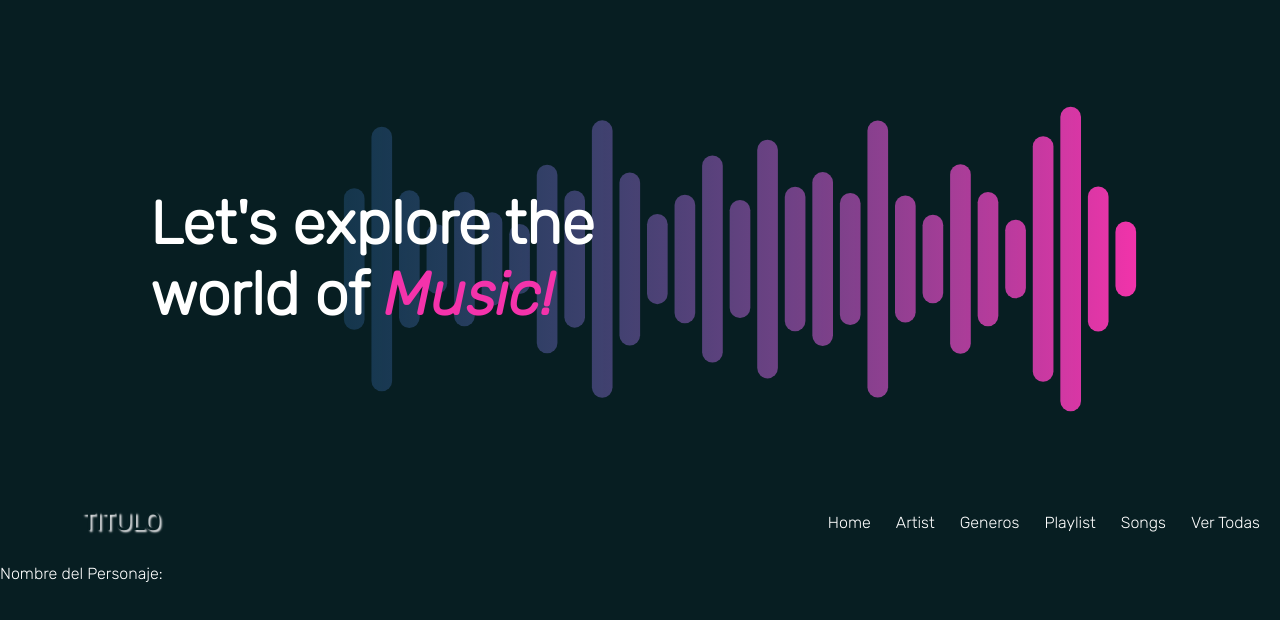
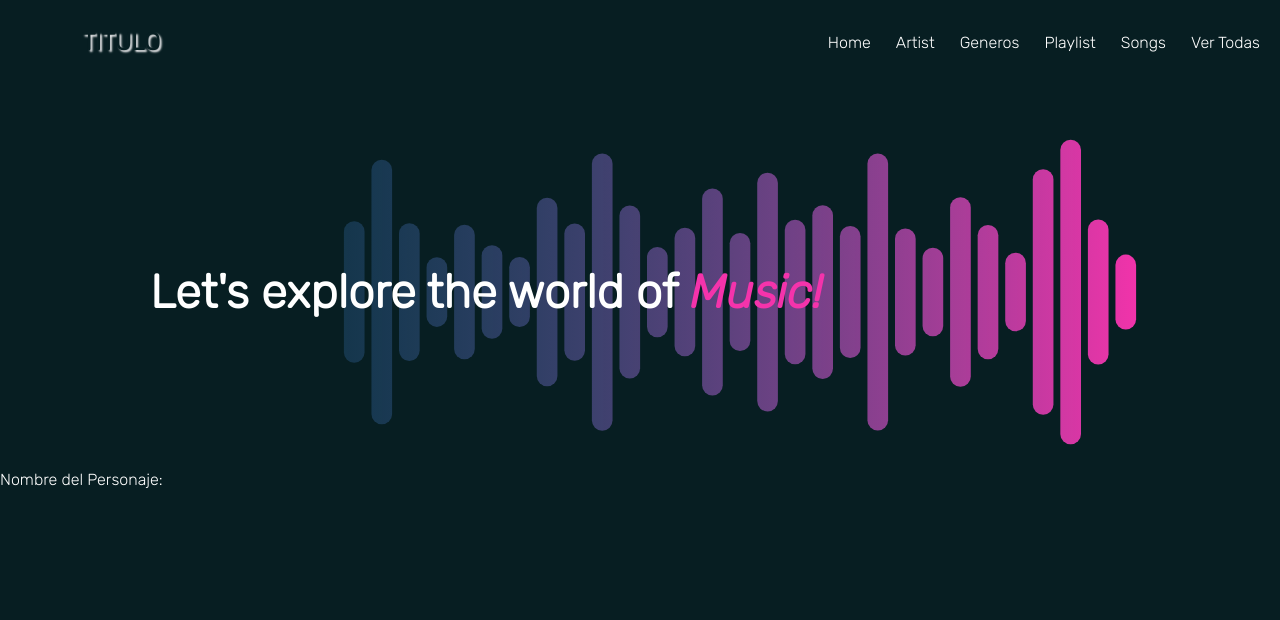
Before and after one commit to Tinarubaja/ProyectoProg3, a React (Create React App) app: page / in a window 1280 px wide. Shown: the top 620 px of the page. Built offline with nearby package versions, Linux system fonts and the light colour scheme; no server answers.

Commit message:
ya puse bien el header

```diff
--- a/public/index.html
+++ b/public/index.html
@@ -11,11 +11,6 @@
   <body>
   <!-----------------------TITULO PRINCIPAL-------------------------->
 
-  <section class="tituloprincipalyfoto">
-    <div class="tituloprincipal">
-        <h1>Let's explore the <br>world of <span class="music">Music!</span></h1>
-    </div>
-    </section>
 
 
 <!----------------------INDEX-------------------------->
--- a/src/components/Canciones/index.js
+++ b/src/components/Canciones/index.js
@@ -28,10 +28,17 @@ render(){
     console.log("Me monté");
     console.log(this.state)
     return(
-        <section>
-            <p>Nombre del Personaje: {this.state.elemento.name}</p>
+        <div>
+            <section class="tituloprincipalyfoto">
+            <div class="tituloprincipal">
+                <h1>Let's explore the world of <span class="music">Music!</span></h1>
+            </div>
+            </section>
+            <section>
+                <p>Nombre del Personaje: {this.state.elemento.name}</p>
+            </section>
+        </div>
 
-        </section>
     )
 }
 }
```
